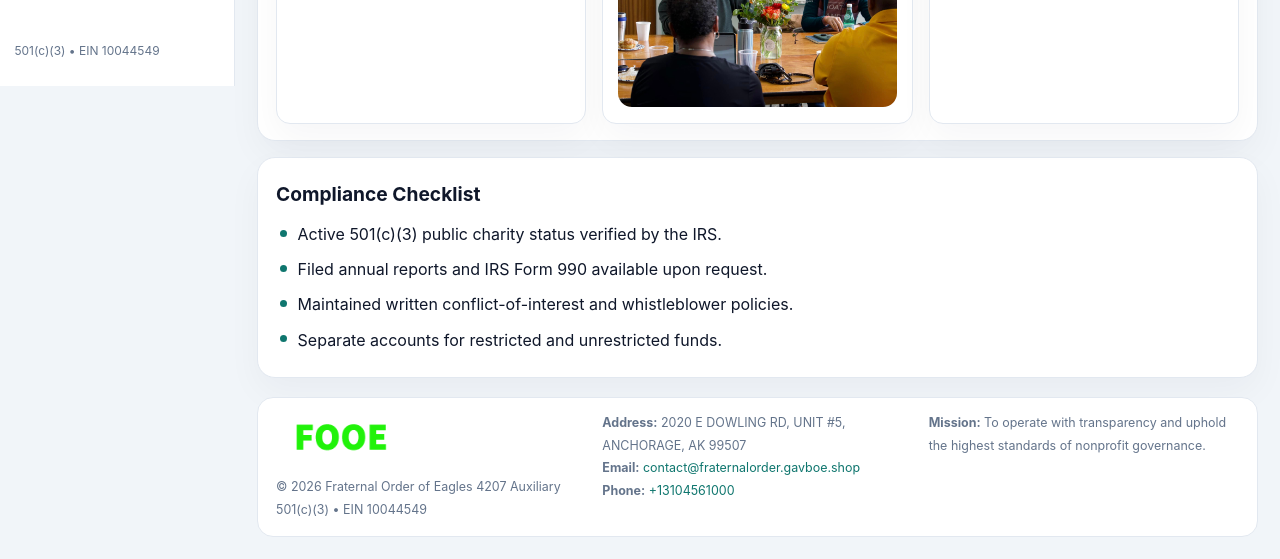
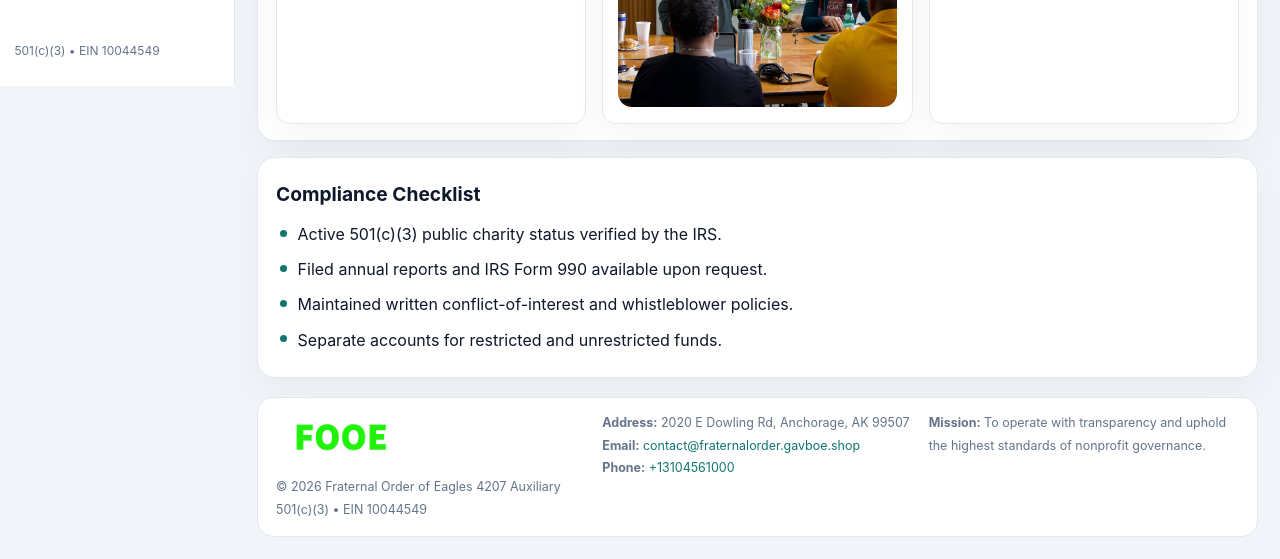
Before and after one commit to thuanbg111/fraternal-order-of-eagles-4207-auxiliary-4549, a plain HTML site: page governance.html in a window 1280 px wide. Shown: the part 714-1273 px from the top of the page. Drawn offline with Linux system fonts and the light colour scheme.

Commit message:
Safe replace address only

```diff
--- a/governance.html
+++ b/governance.html
@@ -59,7 +59,7 @@
     <footer>
       <div class="footer-grid">
         <div><img src="images/logo.png" style="width:130px;margin-bottom:.35rem" alt=""><div class="small">© <span id="year"></span> Fraternal Order of Eagles 4207 Auxiliary</div><div class="small">501(c)(3) • EIN 10044549</div></div>
-        <div><div class="small"><strong>Address:</strong> 2020 E DOWLING RD, UNIT #5, ANCHORAGE, AK 99507</div><div class="small"><strong>Email:</strong> <a href="mailto:contact@fraternalorder.gavboe.shop">contact@fraternalorder.gavboe.shop</a></div><div class="small"><strong>Phone:</strong> <a href="tel:+13104561000">+13104561000</a></div></div>
+        <div><div class="small"><strong>Address:</strong> 2020 E Dowling Rd, Anchorage, AK 99507</div><div class="small"><strong>Email:</strong> <a href="mailto:contact@fraternalorder.gavboe.shop">contact@fraternalorder.gavboe.shop</a></div><div class="small"><strong>Phone:</strong> <a href="tel:+13104561000">+13104561000</a></div></div>
         <div><div class="small"><strong>Mission:</strong> To operate with transparency and uphold the highest standards of nonprofit governance.</div></div>
       </div>
     </footer>
```
